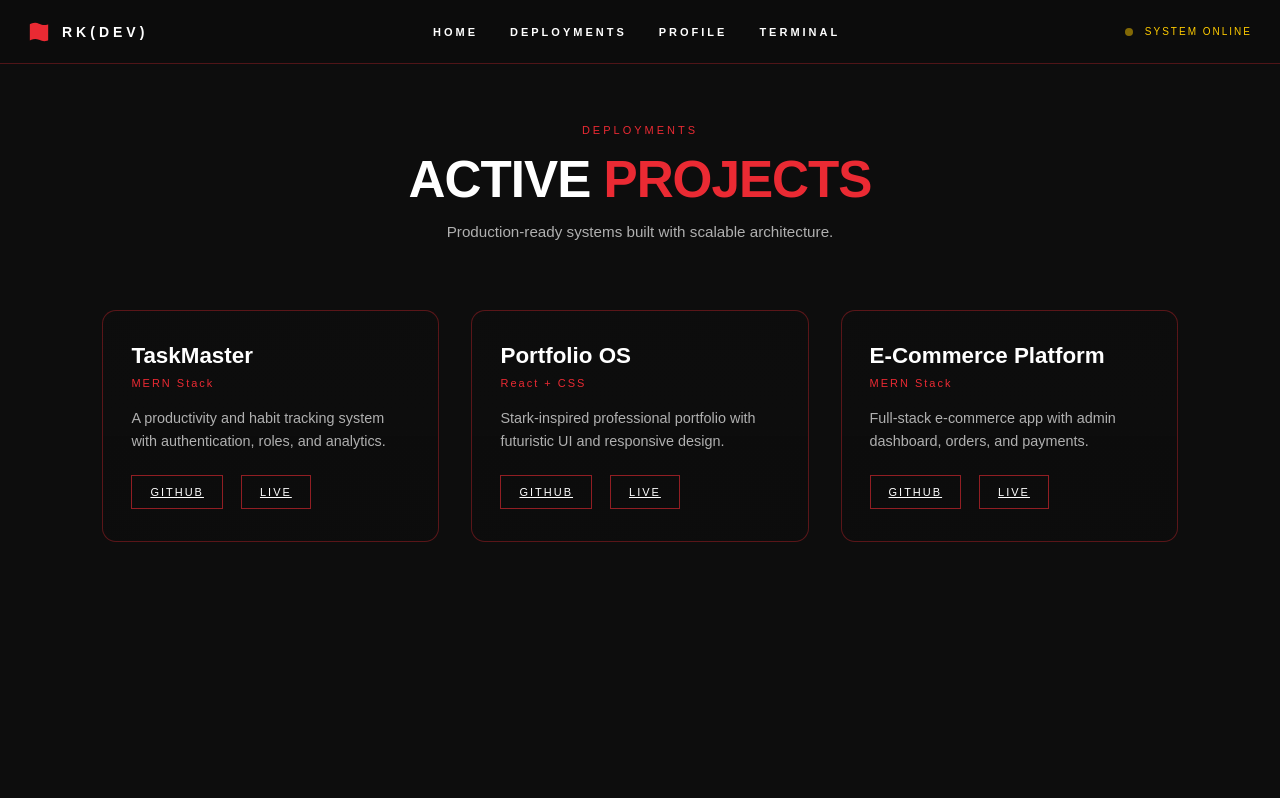
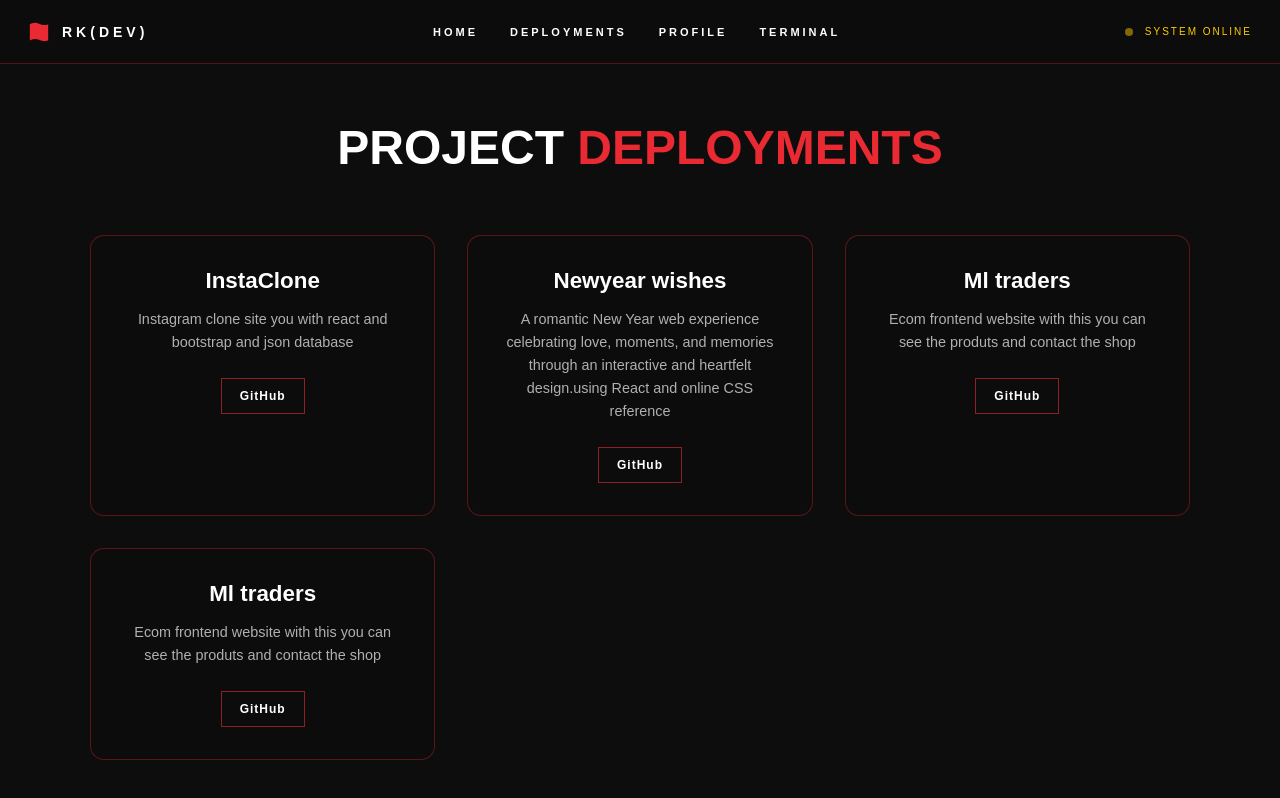
Before and after one commit to raajkumardevops/raaj-portfolio, a React (Vite) app: page /projects in a window 1280 px wide. Shown: the top 798 px of the page. Built offline with nearby package versions, Linux system fonts and the light colour scheme.

Commit message:
projectspages

```diff
--- /dev/null
+++ b/src/data/projects.js
@@ -0,0 +1,22 @@
+export const projects = [
+  {
+    title: "InstaClone",
+    description: "Instagram clone site you with react and bootstrap and json database",
+    github: "https://github.com/raajkumardevops/instagramClone"
+  },
+  {
+    title: "Newyear wishes",
+    description: "A romantic New Year web experience celebrating love, moments, and memories through an interactive and heartfelt design.using React and online CSS reference",
+    github: "https://github.com/raajkumardevops/newyear.wishes",
+  },
+   {
+    title: "Ml traders",
+    description: "Ecom frontend website with this you can see the produts and contact the shop",
+    github: "https://github.com/raajkumardevops/ml-traders",
+  },
+  {
+    title: "Ml traders",
+    description: "Ecom frontend website with this you can see the produts and contact the shop",
+    github: "https://github.com/raajkumardevops/ml-traders",
+  }
+];
--- a/src/pages/Contact.jsx
+++ b/src/pages/Contact.jsx
@@ -36,7 +36,7 @@ const Contact = () => {
         </a>
 
         <a
-          href="https://linkedin.com/in/RAAJKUMAR"
+          href="https://linkedin.com/in/raajkumar-pr"
           target="_blank"
           className="terminal-card"
         >
--- a/src/pages/Home.jsx
+++ b/src/pages/Home.jsx
@@ -1,6 +1,7 @@
 import React from "react";
 import { useNavigate } from "react-router-dom";
 import "../styles/home.css";
+
 
 const Home = () => {
   const navigate = useNavigate();
--- a/src/pages/Profile.jsx
+++ b/src/pages/Profile.jsx
@@ -1,7 +1,10 @@
+import { useState } from "react";
 import "../styles/profile.css";
-import profileImg from "../assets/profile.png"; // <-- add your photo here
+import profileImg from "../assets/professionalPhotoFinal.jpg";
 
 const Profile = () => {
+  const [showImage, setShowImage] = useState(false);
+
   return (
     <main className="profile-wrapper">
       <section className="profile-card">
@@ -17,7 +20,11 @@ const Profile = () => {
 
           {/* LEFT: PHOTO */}
           <div className="profile-image">
-            <img src={profileImg} alt="Profile" />
+            <img
+              src={profileImg}
+              alt="Profile"
+              onClick={() => setShowImage(true)}
+            />
           </div>
 
           {/* RIGHT: TEXT */}
@@ -62,6 +69,13 @@ const Profile = () => {
 
         </div>
       </section>
+
+      {/* IMAGE MODAL */}
+      {showImage && (
+        <div className="image-modal" onClick={() => setShowImage(false)}>
+          <img src={profileImg} alt="Full Profile" />
+        </div>
+      )}
     </main>
   );
 };
--- a/src/pages/Projects.jsx
+++ b/src/pages/Projects.jsx
@@ -1,55 +1,36 @@
 import "../styles/projects.css";
-
-const projects = [
-  {
-    title: "TaskMaster",
-    tech: "MERN Stack",
-    desc: "A productivity and habit tracking system with authentication, roles, and analytics.",
-    live: "#",
-    github: "#",
-  },
-  {
-    title: "Portfolio OS",
-    tech: "React + CSS",
-    desc: "Stark-inspired professional portfolio with futuristic UI and responsive design.",
-    live: "#",
-    github: "#",
-  },
-  {
-    title: "E-Commerce Platform",
-    tech: "MERN Stack",
-    desc: "Full-stack e-commerce app with admin dashboard, orders, and payments.",
-    live: "#",
-    github: "#",
-  },
-];
+import { projects } from "../data/projects";
 
 const Projects = () => {
   return (
-    <section className="projects-wrapper">
-      <div className="projects-header">
-        <span className="projects-tag">DEPLOYMENTS</span>
-        <h1>
-          ACTIVE <span>PROJECTS</span>
-        </h1>
-        <p>Production-ready systems built with scalable architecture.</p>
-      </div>
+    <main className="projects-wrapper">
+      <h1 className="projects-title">
+        PROJECT <span>DEPLOYMENTS</span>
+      </h1>
 
       <div className="projects-grid">
         {projects.map((project, index) => (
           <div className="project-card" key={index}>
-            <h2>{project.title}</h2>
-            <span className="project-tech">{project.tech}</span>
-            <p>{project.desc}</p>
+
+            <h2 className="project-name">{project.title}</h2>
+
+            <p className="project-desc">{project.description}</p>
 
             <div className="project-actions">
-              <a href={project.github} target="_blank">GitHub</a>
-              <a href={project.live} target="_blank">Live</a>
+              <a
+                href={project.github}
+                target="_blank"
+                rel="noreferrer"
+                className="btn-outline"
+              >
+                GitHub
+              </a>
             </div>
+
           </div>
         ))}
       </div>
-    </section>
+    </main>
   );
 };
 
--- a/src/styles/profile.css
+++ b/src/styles/profile.css
@@ -25,9 +25,18 @@
 
   background-size: cover;
   background-position: center;
-
   border-radius: 16px;
   border: 1px solid rgba(234, 42, 51, 0.35);
+  transition: all 0.35s ease;
+}
+
+/* CARD HOVER */
+.profile-card:hover {
+  transform: translateY(-10px) scale(1.02);
+  border-color: rgba(234, 42, 51, 0.8);
+  box-shadow:
+    0 0 35px rgba(234, 42, 51, 0.35),
+    0 0 60px rgba(234, 42, 51, 0.15);
 }
 
 /* ================================
@@ -65,6 +74,12 @@
   object-fit: cover;
   border-radius: 12px;
   border: 2px solid rgba(234, 42, 51, 0.4);
+  cursor: pointer;
+  transition: transform 0.3s ease;
+}
+
+.profile-image img:hover {
+  transform: scale(1.05);
 }
 
 /* TEXT */
@@ -128,6 +143,28 @@
 }
 
 /* ================================
+   IMAGE MODAL
+================================ */
+.image-modal {
+  position: fixed;
+  inset: 0;
+  background: rgba(13, 13, 13, 0.92);
+  display: flex;
+  align-items: center;
+  justify-content: center;
+  z-index: 999;
+  cursor: pointer;
+}
+
+.image-modal img {
+  max-width: 90%;
+  max-height: 90%;
+  border-radius: 16px;
+  border: 2px solid rgba(234, 42, 51, 0.6);
+  box-shadow: 0 0 40px rgba(234, 42, 51, 0.5);
+}
+
+/* ================================
    MOBILE
 ================================ */
 @media (max-width: 768px) {
--- a/src/styles/projects.css
+++ b/src/styles/projects.css
@@ -1,111 +1,83 @@
 .projects-wrapper {
   min-height: 100vh;
+  padding: 120px 20px 80px;
   background: #0d0d0d;
-  color: white;
-  padding: 120px 8% 80px;
+  text-align: center;
 }
 
-/* HEADER */
-.projects-header {
-  text-align: center;
-  margin-bottom: 70px;
+.projects-title {
+  font-size: 3rem;
+  font-weight: 900;
+  margin-bottom: 60px;
+  text-transform: uppercase;
 }
 
-.projects-tag {
-  font-size: 11px;
-  letter-spacing: 3px;
+.projects-title span {
   color: #ea2a33;
 }
 
-.projects-header h1 {
-  margin-top: 12px;
-  font-size: 3.2rem;
-  font-weight: 900;
-  letter-spacing: -1px;
-}
-
-.projects-header h1 span {
-  color: #ea2a33;
-}
-
-.projects-header p {
-  margin-top: 14px;
-  color: #b0b0b0;
-  font-size: 0.95rem;
-}
-
-/* GRID */
 .projects-grid {
+  max-width: 1100px;
+  margin: 0 auto;
   display: grid;
   grid-template-columns: repeat(auto-fit, minmax(280px, 1fr));
   gap: 32px;
 }
 
-/* CARD */
 .project-card {
-  position: relative;
-  padding: 32px 28px;
+  padding: 32px;
+  background: rgba(13, 13, 13, 0.9);
+  border: 1px solid rgba(234, 42, 51, 0.35);
   border-radius: 14px;
-  border: 1px solid rgba(234, 42, 51, 0.35);
-  background:
-    linear-gradient(rgba(13,13,13,0.9), rgba(13,13,13,0.95));
   transition: all 0.3s ease;
 }
 
 .project-card:hover {
-  transform: translateY(-6px);
-  box-shadow: 0 0 35px rgba(234, 42, 51, 0.4);
+  transform: translateY(-8px);
+  border-color: rgba(234, 42, 51, 0.8);
+  box-shadow: 0 0 30px rgba(234, 42, 51, 0.35);
 }
 
-.project-card h2 {
+.project-name {
   font-size: 1.4rem;
   font-weight: 800;
+  margin-bottom: 14px;
 }
 
-.project-tech {
-  display: inline-block;
-  margin-top: 8px;
-  font-size: 11px;
-  letter-spacing: 2px;
-  color: #ea2a33;
-}
-
-.project-card p {
-  margin-top: 16px;
+.project-desc {
   font-size: 0.9rem;
   color: #b0b0b0;
   line-height: 1.6;
 }
 
-/* ACTIONS */
 .project-actions {
-  margin-top: 22px;
+  margin-top: 24px;
   display: flex;
-  gap: 18px;
+  justify-content: center;
+  gap: 16px;
 }
 
-.project-actions a {
-  font-size: 11px;
-  letter-spacing: 2px;
-  text-transform: uppercase;
+.btn-primary {
   padding: 10px 18px;
-  border: 1px solid rgba(234,42,51,0.6);
-  color: white;
-  transition: all 0.25s ease;
+  background: #ea2a33;
+  color: #fff;
+  text-decoration: none;
+  font-size: 12px;
+  font-weight: 700;
+  letter-spacing: 1px;
 }
 
-.project-actions a:hover {
-  background: rgba(234,42,51,0.2);
-  color: #ea2a33;
+.btn-outline {
+  padding: 10px 18px;
+  border: 1px solid rgba(234, 42, 51, 0.6);
+  color: #fff;
+  text-decoration: none;
+  font-size: 12px;
+  font-weight: 700;
+  letter-spacing: 1px;
 }
 
-/* MOBILE */
-@media (max-width: 576px) {
-  .projects-wrapper {
-    padding: 100px 6% 60px;
-  }
-
-  .projects-header h1 {
-    font-size: 2.4rem;
-  }
+.btn-primary:hover,
+.btn-outline:hover {
+  transform: translateY(-3px);
 }
```
Also changed, not shown: src/styles/home.css (+43 -148 lines), src/assets/professionalPhotoFinal.jpg (added).
